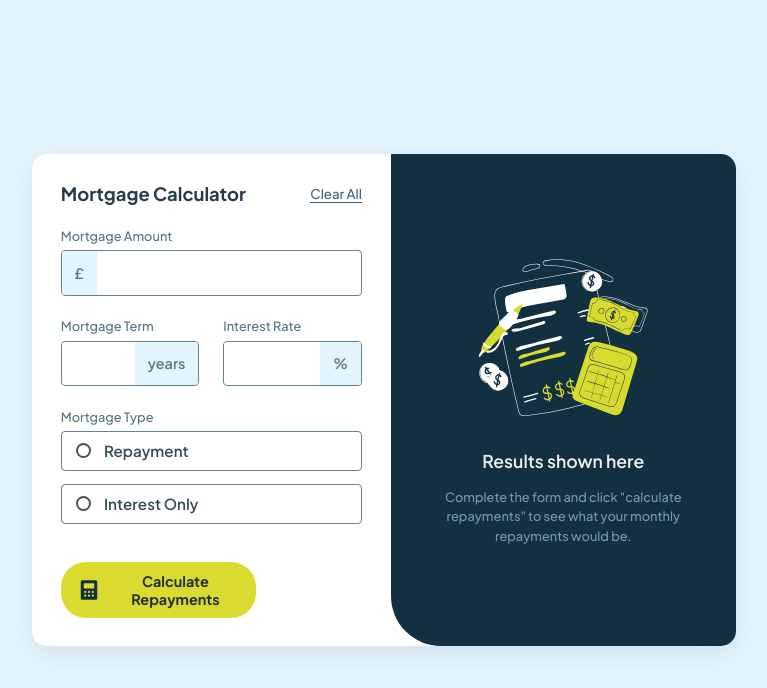
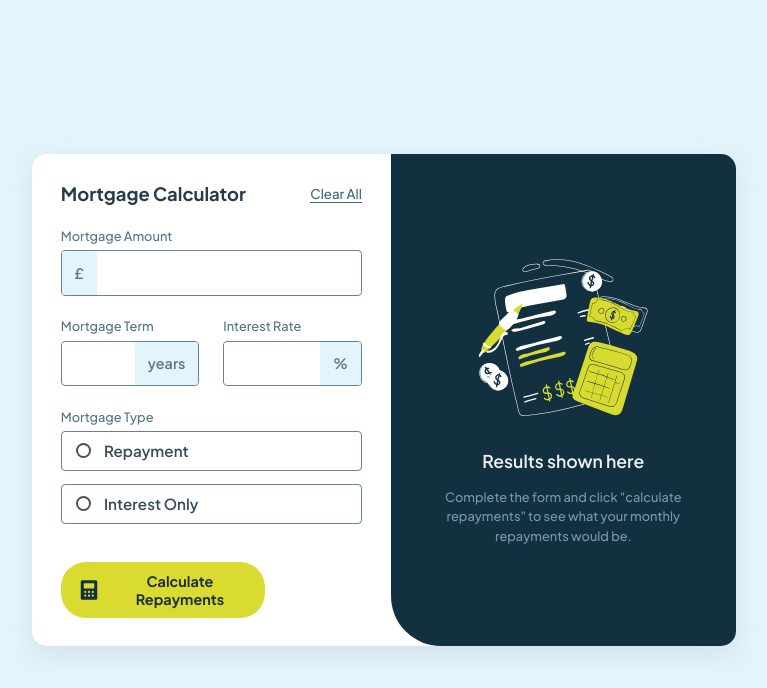
Before and after one commit to k-gourav/Mortgage-calculator, a React (Vite) app: page / in a window 1280 px wide. Shown: the top 688 px of the page, without its empty margins (256-1023 px from the left). Built offline with nearby package versions, Linux system fonts and the light colour scheme.

Commit message:
fix: update the submit button layout for different screen size

```diff
--- a/src/components/RepaymentCalculator/RepaymentCalculator.module.css
+++ b/src/components/RepaymentCalculator/RepaymentCalculator.module.css
@@ -174,7 +174,7 @@ button[type="submit"] {
   font-weight: 700;
   border: none;
   border-radius: 25px;
-  width: 65%;
+  width: 68%;
   background-color: #d9db30;
   color: #1e303a;
   cursor: pointer;
```
